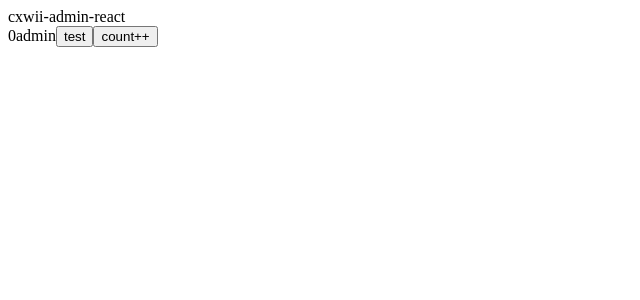
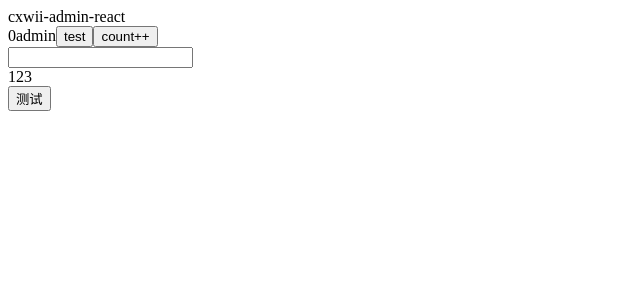
Before and after one commit to cxwii/cxwii-admin-react, a React (Vite) app: page / in a window 1280 px wide. Shown: the top 300 px of the page, without its empty margins (0-640 px from the left). Built offline with nearby package versions, Linux system fonts and the light colour scheme; the HTML template or start-up script is replaced by a standard one.

Commit message:
一点点笔记

```diff
--- a/src/App.tsx
+++ b/src/App.tsx
@@ -1,4 +1,4 @@
-import { useState } from 'react'
+import { useRef, useState } from 'react'
 
 function App() {
 
@@ -19,6 +19,17 @@ function App() {
     })
   }
 
+  // 受控表单的绑定
+  const [inputValue, setInputValue] = useState<any>('')
+
+
+  // 获取dom
+  const divDOM = useRef(null)
+
+  const test2 = () => {
+    console.log('divDOM :>> ', divDOM)
+  }
+
   return (
     <>
       <div>cxwii-admin-react</div>
@@ -26,6 +37,12 @@ function App() {
       {form.name}
       <button onClick={test}>test</button>
       <button onClick={() => setCount(count + 1)}>count++</button>
+      <br/>
+      {inputValue}
+      <input value={inputValue} onChange={(e) => {setInputValue(e.target.value)}}></input>
+      <br/>
+      <div ref={divDOM}>123</div>
+      <button onClick={test2}>测试</button>
     </>
   )
 }
```
